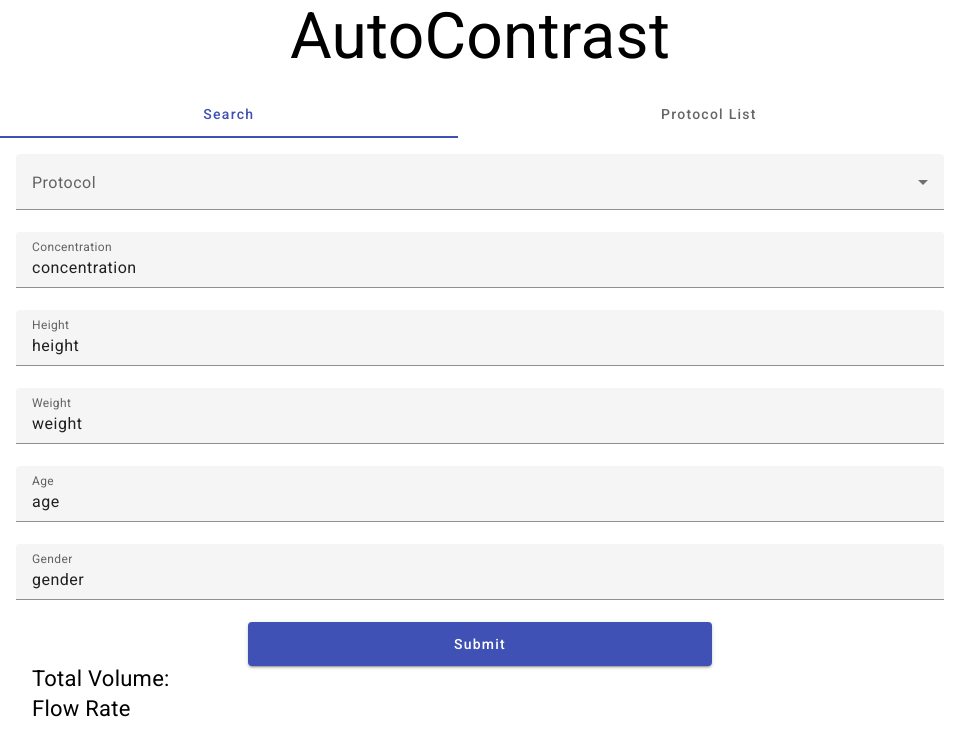
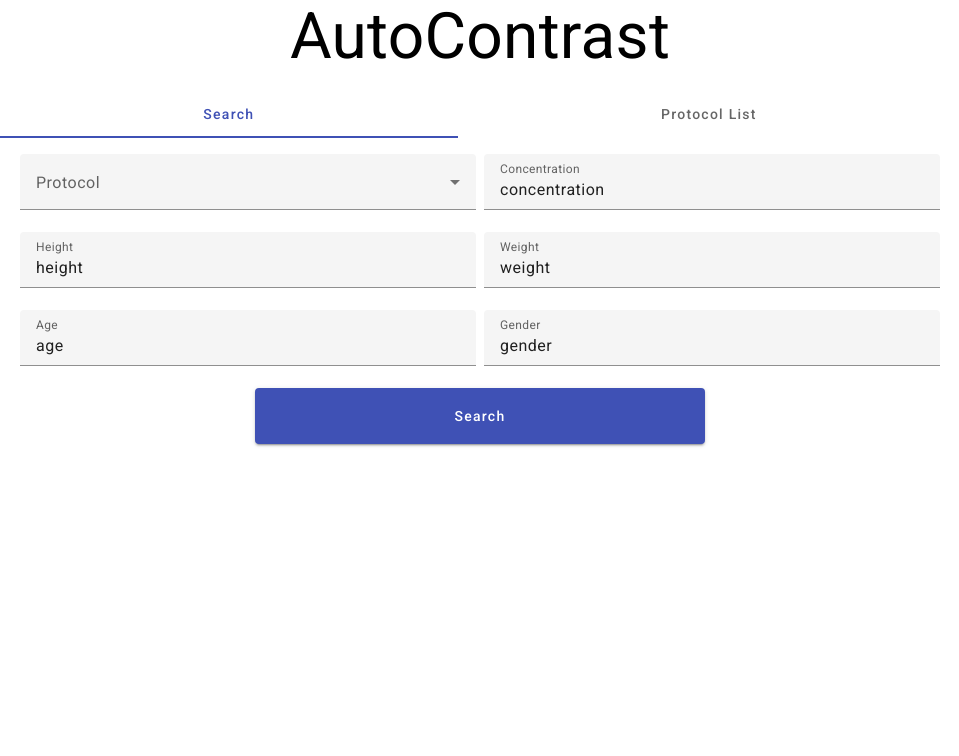
Before and after one commit to mingxinyVibrantAmerica/xinyuan, an Angular app: page / in a window 1280 px wide. Shown: the top 756 px of the page, without its empty margins (160-1119 px from the left). Built offline with nearby package versions, Linux system fonts and the light colour scheme.

Commit message:
finish search

```diff
--- a/src/app/search/search.component.html
+++ b/src/app/search/search.component.html
@@ -1,6 +1,6 @@
 <div class="flex flex-col container" style="width: 100%">
-  <form class="example-form flex flex-col">
-    <mat-form-field>
+  <form class="example-form flex flex-wrap">
+    <mat-form-field class="w-1/2 px-1">
       <mat-label>Protocol</mat-label>
       <mat-select>
         @for (food of foods; track food) {
@@ -8,37 +8,63 @@
         }
       </mat-select>
     </mat-form-field>
-    <mat-form-field class="example-full-width">
+    <mat-form-field class="w-1/2 px-1 ">
       <mat-label>Concentration</mat-label>
       <input matInput placeholder="" value="concentration">
     </mat-form-field>
-    <mat-form-field class="example-full-width">
+    <mat-form-field class="w-1/2 px-1 ">
       <mat-label>Height</mat-label>
       <input matInput placeholder="" value="height">
     </mat-form-field>
-    <mat-form-field class="example-full-width">
+    <mat-form-field class="w-1/2 px-1 ">
       <mat-label>Weight</mat-label>
       <input matInput placeholder="" value="weight">
     </mat-form-field>
-    <mat-form-field class="example-full-width">
+    <mat-form-field class="w-1/2 px-1 ">
       <mat-label>Age</mat-label>
       <input matInput placeholder="" value="age">
     </mat-form-field>
-    <mat-form-field class="example-full-width">
+    <mat-form-field class="w-1/2 px-1 ">
       <mat-label>Gender</mat-label>
       <input matInput placeholder="" value="gender">
     </mat-form-field>
 
-    <div class="flex justify-center">
-      <button style="width: 50%; height: 44px;" mat-raised-button color="primary">Submit</button>
+
+    <div class="flex justify-around w-full px-1 ">
+      <button style="width: 49%; height: 56px;" mat-raised-button color="primary" (click)="toggleSearch()">Search</button>
     </div>
-    <div class="flex flex-col ml-4" style="font-size: 22px; line-height: 26px;">
-      <div class="mb-1">
-        Total Volume:
+
+    <div *ngIf="isSearch" class="example-form flex flex-wrap w-full">
+    <div class="flex w-full" style="margin-bottom: 22px;"></div>
+    <div class="flex w-full">
+      <div class="flex items-center w-1/2 px-1" style="margin-bottom: 22px;">
+        <div class="font-bold ml-2 flex items-center" style="font-size: 22px; height: 56px;">
+          Total Volume: 10
+        </div>
       </div>
-      <div class="mb-1">
-        Flow Rate
+      <mat-form-field *ngIf="isEdit" class="w-1/2 px-1">
+        <mat-label>Total Volume replace to:</mat-label>
+        <input matInput placeholder="" value="10">
+      </mat-form-field>
+    </div>
+    <div class="flex w-full">
+      <div class="flex items-center w-1/2 px-1" style="margin-bottom: 22px;">
+        <div class="font-bold ml-2 flex items-center" style="font-size: 22px; height: 56px;">
+          Flow Rate: 20
+        </div>
       </div>
+      <mat-form-field *ngIf="isEdit" class="w-1/2 px-1 ">
+        <mat-label>Flow Rate replace to:</mat-label>
+        <input matInput placeholder="" value="20">
+      </mat-form-field>
+    </div>
+    <div *ngIf="!isEdit" class="flex justify-around w-full px-1" style="margin-bottom: 22px;">
+      <button style="width: 49%; height: 56px;" mat-raised-button color="primary" (click)="toggleEdit()">Edit Result</button>
+    </div>
+    <div *ngIf="isEdit" class="flex justify-around w-full" style="margin-bottom: 22px;" >
+      <button style="width: 49%; height: 56px;" mat-raised-button color="primary" (click)="toggleEdit()">Save</button>
+      <button style="width: 49%; height: 56px;" mat-raised-button color="warn" (click)="toggleEdit()">Cancel</button>
+    </div>
     </div>
 
   </form>
--- a/src/app/search/search.component.ts
+++ b/src/app/search/search.component.ts
@@ -7,18 +7,31 @@ import {MatIconModule} from '@angular/material/icon';
 import {MatDividerModule} from '@angular/material/divider';
 import {MatButtonModule} from '@angular/material/button';
 import {Food} from "../models/food.interface"
+import { CommonModule } from '@angular/common'; // Import CommonModule
 
 @Component({
   selector: 'app-search',
   standalone: true,
-  imports: [FormsModule, MatFormFieldModule, MatInputModule, MatSelectModule, MatIconModule, MatDividerModule, MatButtonModule],
+  imports: [FormsModule, MatFormFieldModule, MatInputModule, MatSelectModule, MatIconModule, MatDividerModule, MatButtonModule, CommonModule],
   templateUrl: './search.component.html',
   styleUrl: './search.component.css'
 })
 export class SearchComponent {
+  isSearch: boolean = false;
+  isEdit: boolean = false;
+
   foods: Food[] = [
     {value: 'steak-0', viewValue: 'Steak'},
     {value: 'pizza-1', viewValue: 'Pizza'},
     {value: 'tacos-2', viewValue: 'Tacos'},
   ];
+
+  toggleSearch(){
+    this.isSearch = !this.isSearch;
+  }
+
+  toggleEdit(){
+    this.isEdit = !this.isEdit;
+  }
+
 }
```
